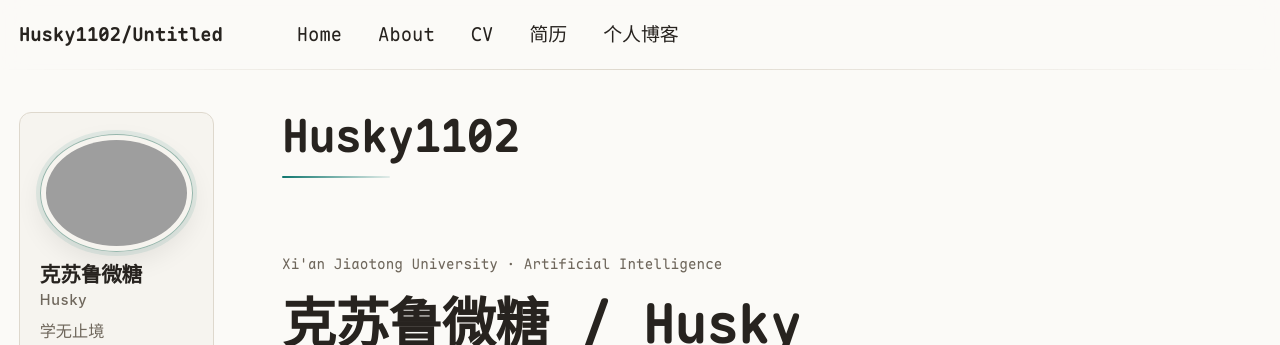
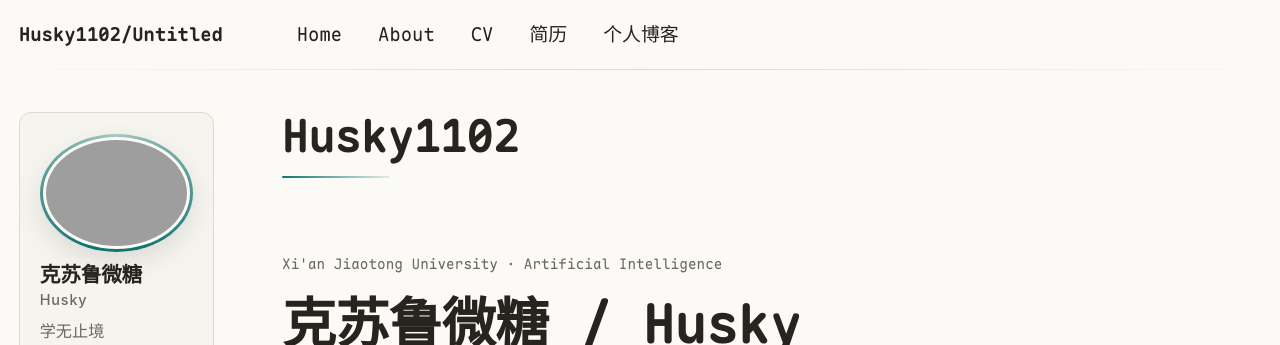
Before and after one commit to husky1102/husky1102.github.io, a Jekyll site: the page built from _pages/home.md, in a window 1280 px wide. Shown: the top 345 px of the page. Built offline with Jekyll 4.4.1, drawn with Linux system fonts in a browser that asks for light colours; some web fonts are replaced.

Commit message:
Refine the sidebar avatar into a gradient halo medallion
Replace the old 1px border + double box-shadow ring with a brand conic
gradient ring (with a light sweep) hugging the photo, plus a solid
backing so the transparent PNG never shows the gradient through it.
On hover the whole medallion lifts and zooms together. Desktop only;
the small mobile avatar is unchanged.

```diff
--- a/_sass/layout/_sidebar.scss
+++ b/_sass/layout/_sidebar.scss
@@ -102,9 +102,25 @@
   // height: 36px;
 
   @include breakpoint($large) {
+    /* Desktop: a gradient halo ring hugging the photo. fit-content so the ring
+       wraps the avatar tightly; the brand conic gradient + a light sweep reads
+       as a refined halo instead of the old hard border + box-shadow double ring. */
     display: block;
-    width: auto;
+    width: fit-content;
     height: auto;
+    padding: 3px;
+    border-radius: 50%;
+    background: conic-gradient(
+      from 210deg,
+      var(--global-link-color),
+      color-mix(in srgb, var(--global-link-color) 35%, transparent) 150deg,
+      var(--global-link-color) 300deg,
+      var(--global-link-color)
+    );
+    box-shadow: 0 10px 26px rgba(#000, 0.10);
+    transition:
+      box-shadow 0.28s ease,
+      transform 0.28s ease;
   }
 
   img {
@@ -112,27 +128,22 @@
     border-radius: 50%;
     box-shadow: 0 0 0 0 color-mix(in srgb, var(--global-link-color) 0%, transparent);
     transition:
-      border-color 0.28s ease,
       box-shadow 0.28s ease,
       transform 0.28s ease;
 
     @include breakpoint($large) {
-      padding: 5px;
-      border: 1px solid color-mix(in srgb, var(--global-link-color) 35%, var(--global-border-color));
-      box-shadow:
-        0 0 0 4px color-mix(in srgb, var(--global-link-color) 9%, transparent),
-        0 10px 26px rgba(#000, 0.08);
+      display: block;
+      /* solid backing so a transparent PNG never shows the gradient halo through it */
+      background: var(--global-bg-color);
+      box-shadow: none;
     }
   }
 
-  &:hover img {
-    transform: scale(1.035);
-
+  /* lift + zoom the whole medallion (ring + photo together) on hover */
+  &:hover {
     @include breakpoint($large) {
-      border-color: var(--global-link-color);
-      box-shadow:
-        0 0 0 5px color-mix(in srgb, var(--global-link-color) 15%, transparent),
-        0 16px 34px rgba(#000, 0.13);
+      box-shadow: 0 16px 36px rgba(#000, 0.16);
+      transform: translateY(-2px) scale(1.03);
     }
   }
 }
```
